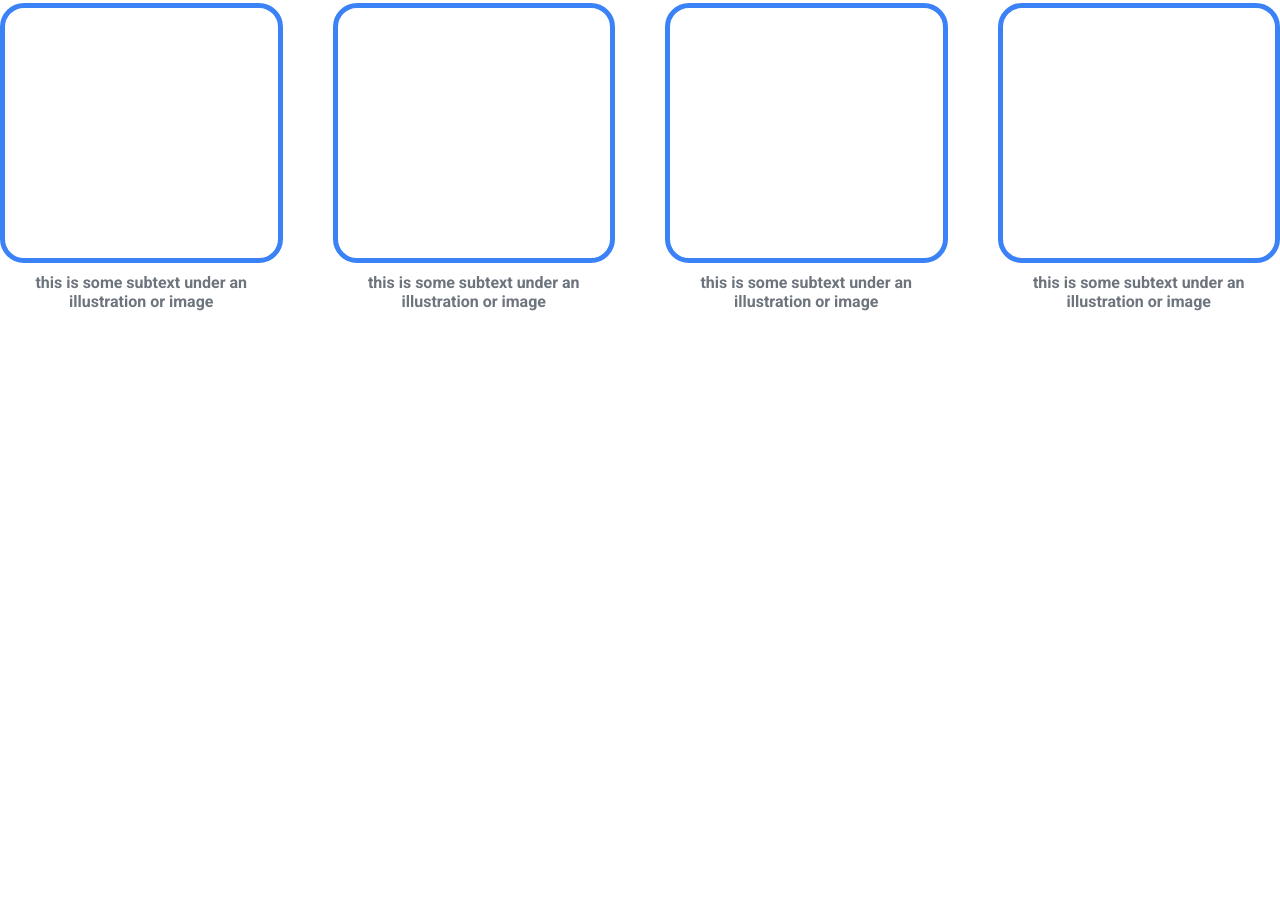
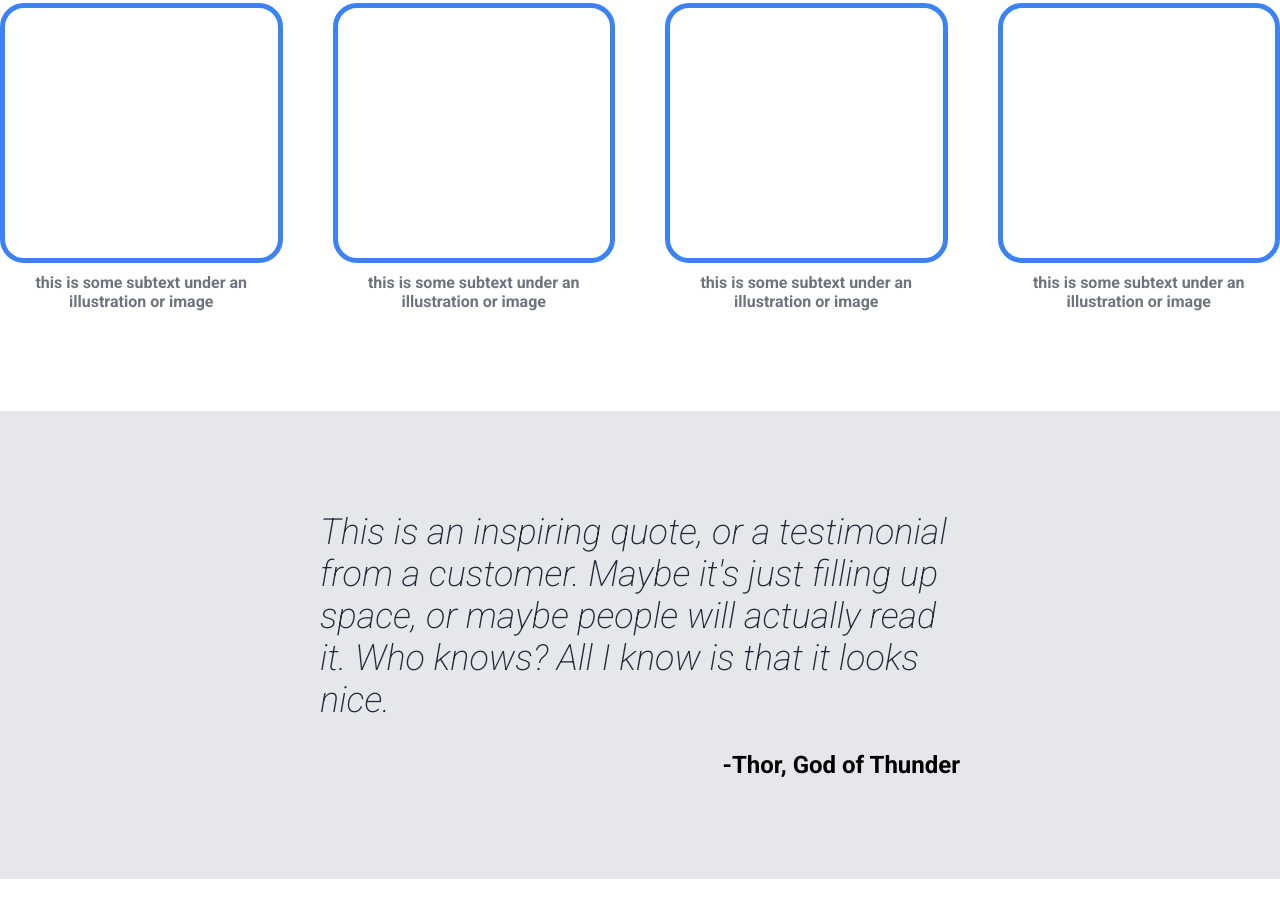
Before and after one commit to code-shams/odin-fundamental1, a plain HTML site: page index.html in a window 1280 px wide. Shown: the part 667-1584 px from the top of the page. Before the commit the page ends 1178 px from the top, so only its background shows below. Drawn offline with Linux system fonts and the light colour scheme.

Commit message:
Added quote section

```diff
--- a/index.html
+++ b/index.html
@@ -38,6 +38,7 @@
             </div>
         </header>
         <main>
+            <!-- Random Information Section -->
             <div class="cards-section default-width">
                 <div>
                     <h1 class="card-header">Some random information</h1>
@@ -49,12 +50,32 @@
                     <div class="card"></div>
                 </div>
                 <div class="cards-container">
-                    <div class="card-text">this is some subtext under an illustration or image</div>
-                    <div class="card-text">this is some subtext under an illustration or image</div>
-                    <div class="card-text">this is some subtext under an illustration or image</div>
-                    <div class="card-text">this is some subtext under an illustration or image</div>
+                    <div class="card-text">
+                        this is some subtext under an illustration or image
+                    </div>
+                    <div class="card-text">
+                        this is some subtext under an illustration or image
+                    </div>
+                    <div class="card-text">
+                        this is some subtext under an illustration or image
+                    </div>
+                    <div class="card-text">
+                        this is some subtext under an illustration or image
+                    </div>
                 </div>
             </div>
+            <!-- ✨✨✨✨✨✨✨✨✨✨ Quote Section ✨✨✨✨✨✨✨✨✨ -->
+            <section class="quote-container">
+                <div class="quote default-width">
+                    <p>
+                        This is an inspiring quote, or a testimonial from a
+                        customer. Maybe it's just filling up space, or maybe
+                        people will actually read it. Who knows? All I know is
+                        that it looks nice.
+                    </p>
+                    <p>-Thor, God of Thunder</p>
+                </div>
+            </section>
         </main>
         <footer></footer>
     </body>
--- a/style.css
+++ b/style.css
@@ -76,7 +76,7 @@ nav {
 }
 .cards-section {
     margin-top: 100px;
-    margin-bottom: 200px;
+    margin-bottom: 100px;
 }
 .card-header {
     color: #1f2937;
@@ -106,3 +106,25 @@ nav {
     text-align: center;
     width: 25%;
 }
+
+.quote-container {
+    background: #e5e7eb;
+    padding: 100px 0;
+    margin-bottom: 100px;
+}
+.quote {
+    width: 50%;
+}
+.quote p:first-child {
+    font-size: 36px;
+    font-style: italic;
+    color: #1f2937;
+    font-weight: 200;
+}
+
+.quote p:nth-child(2) {
+    margin-top: 30px;
+    font-size: 24px;
+    font-weight: bold;
+    text-align: right;
+}
```
